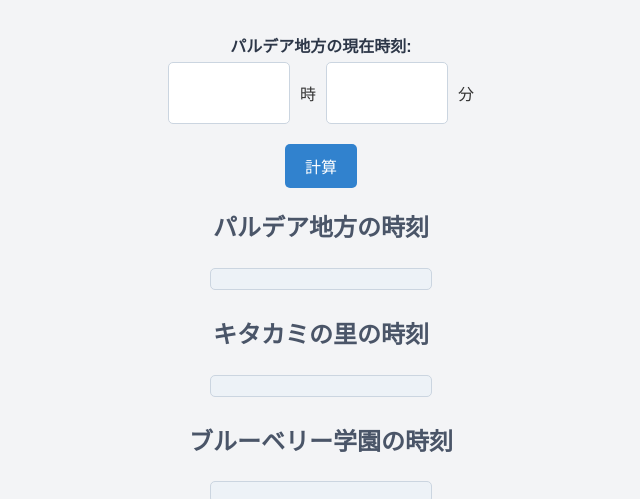
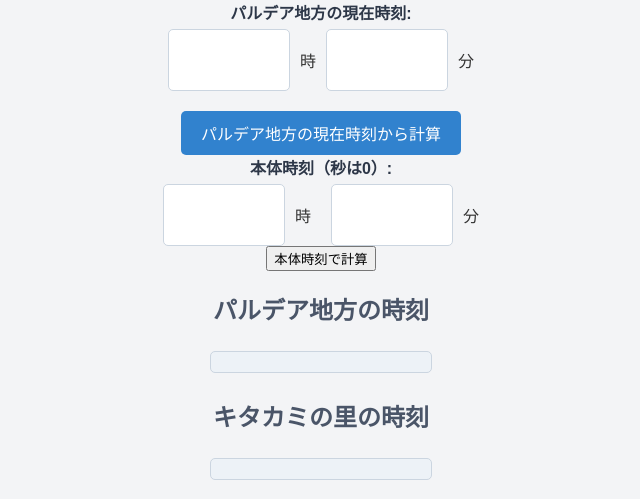
Before and after one commit to migawariw/PaldeanWorldClock, a plain HTML site: page index.html in a window 1280 px wide. Shown: the top 499 px of the page, without its empty margins (319-959 px from the left). Drawn offline with Linux system fonts and the light colour scheme.

Commit message:
Update index.html

```diff
--- a/index.html
+++ b/index.html
@@ -15,9 +15,19 @@
 	  <input type="text" id="paldeaHoursInput"> 時<!-- 時間入力欄 -->
 	  <input type="text" id="paldeaMinutesInput"> 分 <!-- 分入力欄 -->
 	</div>
+    <button id="calculateButton">パルデア地方の現在時刻から計算</button>
+
+    <label for="systemHoursInput">本体時刻（秒は0）:</label>
+    <div class="time-inputs">
+<input type="text" id="systemHoursInput">時
+<label for="systemMinutesInput"></label>
+<input type="text" id="systemMinutesInput">分
+</div>
+<button id="systemTimeButton">本体時刻で計算</button>
 
 
-<button id="calculateButton">計算</button>
+
+
 
 
 
```
